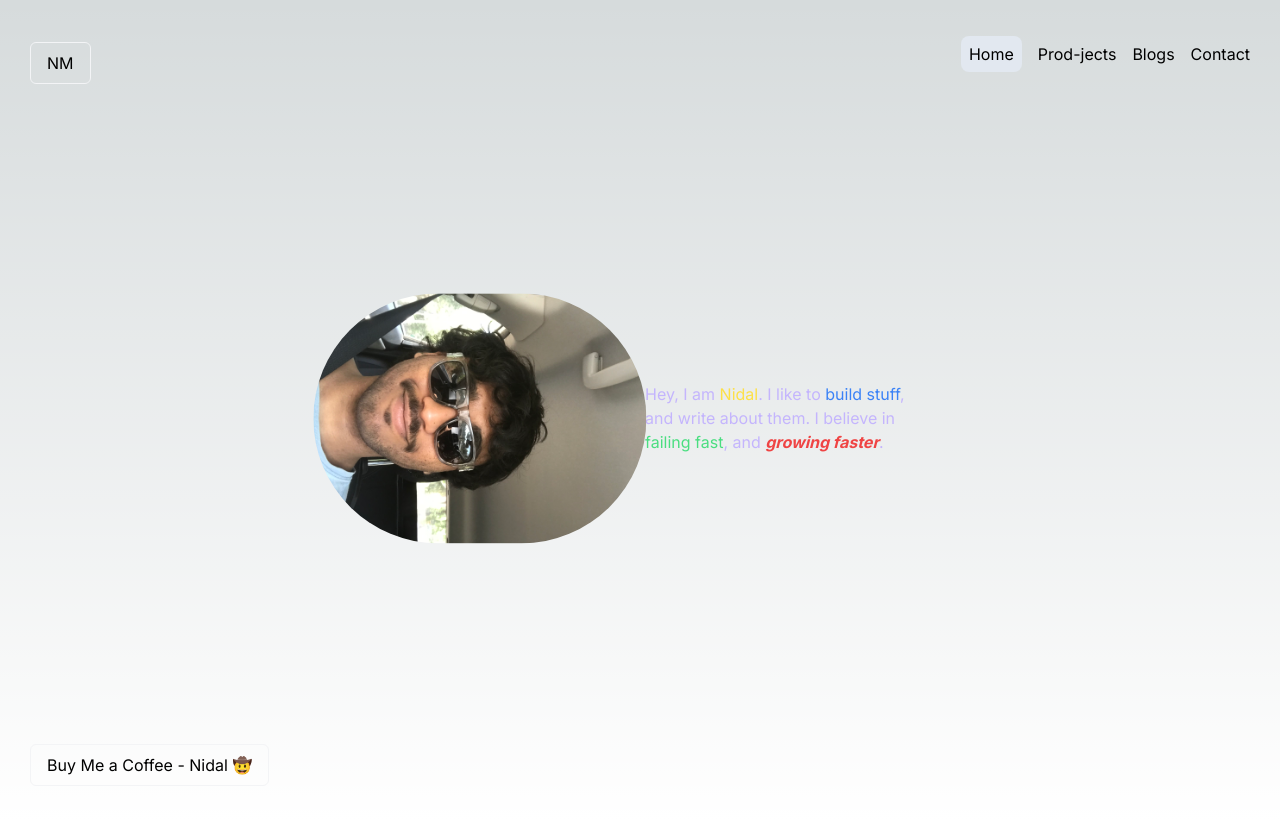
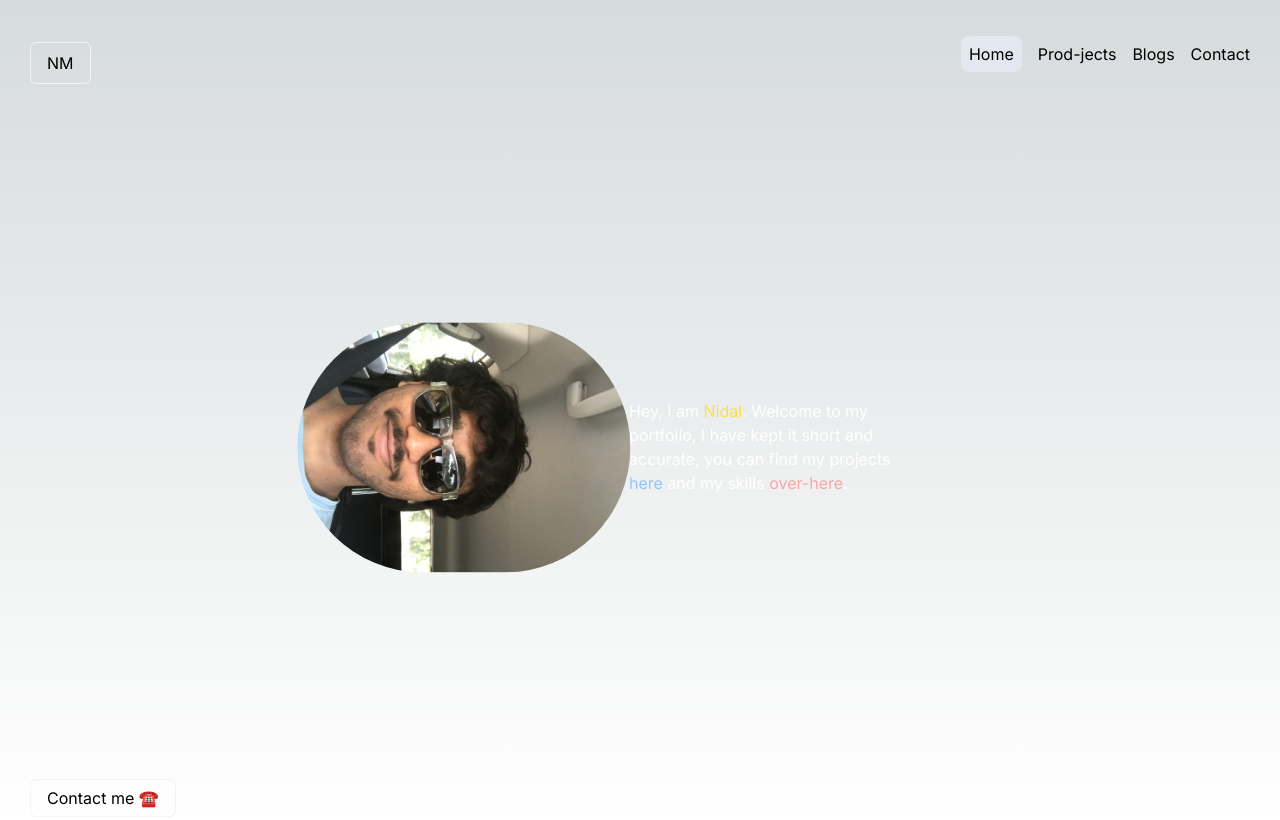
Before and after one commit to nidal23/bmp-dash, a Next.js app: page / in a window 1280 px wide. Built offline with nearby package versions, Linux system fonts and the light colour scheme.

Commit message:
commiting smalll fixes

```diff
--- a/src/app/contact/page.tsx
+++ b/src/app/contact/page.tsx
@@ -2,32 +2,33 @@
 
 import React from 'react';
 import { Icon } from '@iconify/react';
+import Link from 'next/link';
 
 const mediums = [
   {
     name: 'Gmail',
     icon: 'mdi:gmail',
-    link: ""
+    link: "mailto:nidalmwork@gmail.com"
   },
-  {
-    name: 'Twitter',
-    icon: 'pajamas:twitter',
-    link: ""
-  },
+  // {
+  //   name: 'Twitter',
+  //   icon: 'pajamas:twitter',
+  //   link: ""
+  // },
   {
     name: 'LinkedIn',
     icon: 'mdi:linkedin',
-    link: ""
+    link: "https://www.linkedin.com/in/nidal-mohammed-959829193/"
   },
   {
     name: 'Medium',
     icon: 'mingcute:medium-fill',
-    link: ""
+    link: "https://medium.com/@nidalm"
   },
   {
     name: 'Github',
     icon: 'mdi:github',
-    link: ""
+    link: "https://github.com/nidal23"
   },
 ];
 
@@ -37,10 +38,10 @@ const ContactPage = () => {
       <div>Reach me</div>
       <div className='flex flex-col gap-2'>
         {mediums.map((app) => (
-          <div key={app.name} className='flex items-center border border-slate-200 rounded-md p-2 px-4 cursor-pointer transition-all duration-300 hover:bg-slate-200 hover:text-black'>
+          <Link href={`${app.link}`} key={app.name} className='flex items-center border border-slate-200 rounded-md p-2 px-4 cursor-pointer transition-all duration-300 hover:bg-slate-200 hover:text-black'>
             <Icon icon={app.icon} className='text-xl mr-2' />
             <div>{app.name}</div>
-          </div>
+          </Link>
         ))}
       </div>
     </div>
--- a/src/app/projects/page.tsx
+++ b/src/app/projects/page.tsx
@@ -9,7 +9,7 @@ const ProjectsPage = () => {
     <div className='grid grid-cols-1 md:grid-cols-2 lg:grid-cols-3 gap-4'>
       {projectList.length > 0 ? (
         projectList.map((project) => (
-          <div key={project.id} className='border border-white rounded-lg'>
+          <div key={project.id} className='border border-white rounded-lg hover:border-slate-500'>
             <ProjectLayout key={project.id} project={project}/>
           </div>
         ))
--- a/src/components/Footer/footer.tsx
+++ b/src/components/Footer/footer.tsx
@@ -1,9 +1,10 @@
+import Link from 'next/link'
 import React from 'react'
 
 const Footer = () => {
   return (
     <div>
-        <div className=' mt-4 px-4 border rounded-md border-gray-100 p-2 w-fit ml-5 cursor-pointer mb-6 transition-all duration-300 hover:bg-slate-200 hover:text-black'>Buy Me a Coffee - Nidal 🤠</div>
+        <Link href={'/contact'} className=' mt-4 px-4 border rounded-md border-gray-100 p-2 w-fit ml-5 cursor-pointer mb-6 transition-all duration-300 hover:bg-slate-200 hover:text-black'>Contact me ☎️</Link>
     </div>
   )
 }
--- a/src/components/Home/home.tsx
+++ b/src/components/Home/home.tsx
@@ -1,5 +1,6 @@
 import React from "react";
 import Image from "next/image";
+import Link from "next/link";
 
 const HomePage = () => {
   return (
@@ -15,12 +16,13 @@ const HomePage = () => {
         />
       </div>
       <div className="p-2 w-72">
-        <p className="text-violet-300">
-          Hey, I am <span className="text-yellow-300">Nidal</span>. I like to{" "}
-          <span className="text-blue-500">build stuff</span>, and write about
-          them. I believe in{" "}
-          <span className="text-green-400">failing fast</span>, and{" "}
-          <span className="text-red-500 font-bold italic">growing faster</span>.
+        <p className="text-white">
+          Hey, I am <span className="text-yellow-300">Nidal</span>. Welcome to my portfolio, I have kept it short and accurate, you can find my projects <Link href={'/projects'} className=" text-blue-300">here</Link> and my skills <Link href={'/blogs'} className="text-red-300">over-here</Link>.
+        </p>
+      </div>
+      <div>
+        <p>
+
         </p>
       </div>
     </div>
--- a/src/components/ProjectLayout/projectLayout.tsx
+++ b/src/components/ProjectLayout/projectLayout.tsx
@@ -10,7 +10,7 @@ interface ProjectProps {
 }
 
 const ProjectLayout = ({ project: { name, description, githubLink, url, techStack, summary, slug } }: ProjectProps) => {
-  console.log("name", name);
+
 
   const renderTechStack = () => {
     return techStack.map((tech, index) => (
@@ -21,11 +21,11 @@ const ProjectLayout = ({ project: { name, description, githubLink, url, techStac
   };
 
   return (
-    <div className='p-3 mx-2 flex flex-col gap-2 justify-center items-center'>
+    <Link href={`/projects/${slug}`} className='p-3 mx-2 flex flex-col gap-2 justify-center items-center hover:cursor-pointer'>
       <h2 className='text-xl font-semibold leading-tight border border-white p-2 rounded-lg bg-white text-black my-2'>{name}</h2>
       <p>{summary}</p>
 
-    <div className=''>
+    <div>
     <div className='flex flex-wrap'>
         {renderTechStack()}
         </div>
@@ -39,11 +39,7 @@ const ProjectLayout = ({ project: { name, description, githubLink, url, techStac
         <Icon icon='mdi:gmail' className='text-3xl mr-2' />
         </a>
       </div>
-
-      <p className='mt-2'>
-        <Link href={`/projects/${slug}`}>Read More</Link>
-      </p>
-    </div>
+    </Link>
   );
 }
 
```
